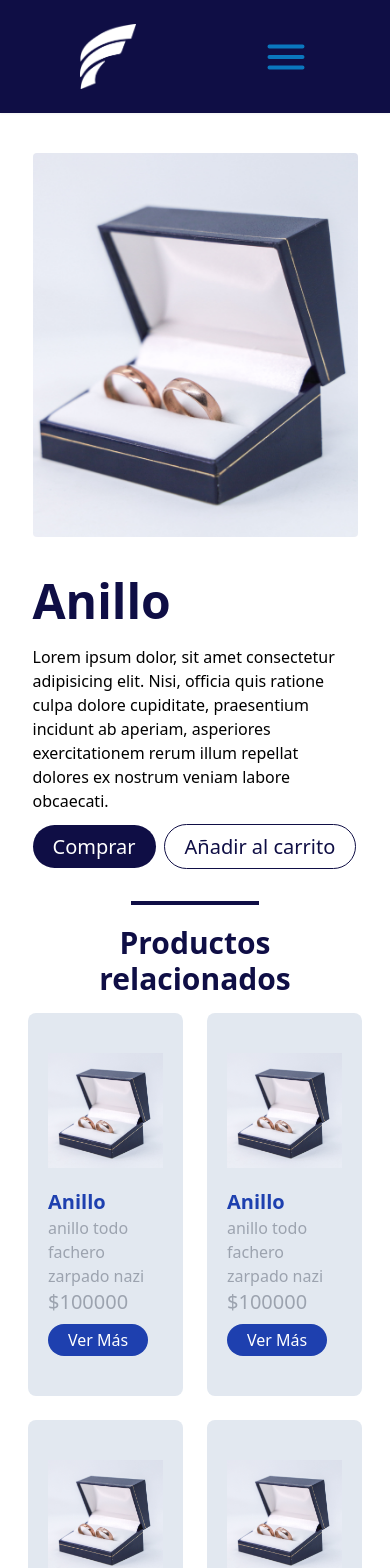
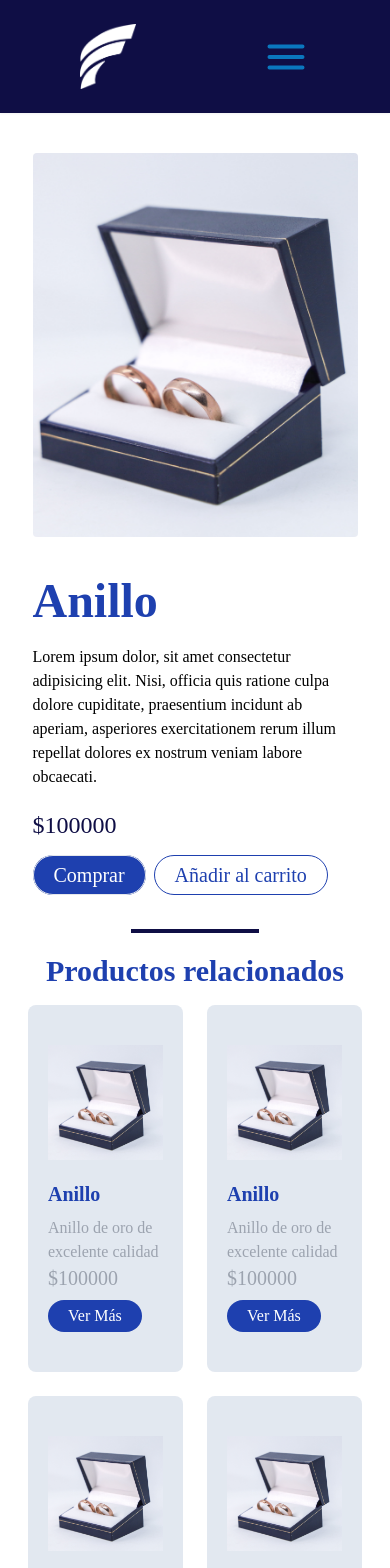
Before and after one commit to NachoXS15/fontenezJoyas, a React (Vite) app: page /producto in a window 390 px wide. Shown: the top 1568 px of the page. Built offline with nearby package versions, Linux system fonts and the light colour scheme; a web font is replaced by a local one.

Commit message:
fixed visual bugs and created responsive layout for banner in index

```diff
--- a/src/components/Card.tsx
+++ b/src/components/Card.tsx
@@ -3,14 +3,14 @@ import img from '../assets/anillo.jpg'
 
 export default function Card() {
     return (
-        <div className="w-fit bg-slate-200 rounded-lg m-2 flex px-5 py-10 flex-col items-start justify-between gap-5 hover:scale-105 hover:shadow-sm hover:cursor-pointer transition">
+        <NavLink to="/producto" className="w-fit bg-slate-200 rounded-lg m-2 flex px-5 py-10 flex-col items-start justify-between gap-5 hover:scale-105 hover:shadow-sm hover:cursor-pointer transition" style={{fontFamily: 'quador'}}>
             <img src={img} className='md:w-60' alt="" />
             <div className="flex flex-col">
                 <h2 className="text-xl lg:text-2xl font-bold text-blue-800">Anillo</h2>
-                <h4 className="text-md text-gray-400">anillo todo fachero zarpado nazi</h4>
+                <h4 className="text-md text-gray-400 mt-2">Anillo de oro de excelente calidad</h4>
                 <h3 className="text-xl text-gray-400">$100000</h3>
                 <NavLink to="/producto" className="rounded-full text-white bg-blue-800 px-5 mt-2 py-1 w-fit">Ver Más</NavLink>
             </div>
-        </div>
+        </NavLink>
     )
 }
--- a/src/components/Categories.tsx
+++ b/src/components/Categories.tsx
@@ -3,7 +3,7 @@ import { CategoriesArt, CategoriesJoyas } from "../config/Categories";
 export default function Categories() {
     return (
         <>
-            <aside className="hidden xl:block xl:w-fit lg:px-10 bg-slate-200 px-10 py-14">
+            <aside className="hidden xl:block xl:w-fit lg:px-10 bg-slate-200 px-10 py-14" style={{fontFamily: 'quador'}}>
                 <div className="flex gap-2 flex-col">
                     <h2 className="text-3xl text-blue-800 font-bold uppercase">Joyas</h2>
                     <div className="flex flex-col">
--- a/src/components/Footer.tsx
+++ b/src/components/Footer.tsx
@@ -3,7 +3,7 @@ import logo from '../assets/iso_blanco.png'
 export default function Footer() {
     return (
         <>
-            <footer className='w-full h-fit bg-purplemain flex flex-col justify-center md:items-start px-10 md:px-36 md:pt-10'>
+            <footer className='w-full h-fit bg-purplemain flex flex-col justify-center md:items-start px-10 md:px-36 md:pt-10' style={{fontFamily: 'quador'}}>
                 <div className='w-full md:flex flex-row justify-center gap-x-6 items-center'>
                     <div className="w-full mt-10 md:hidden flex justify-center md:justify-center">
                         <img src={logo} alt="Logo" className="w-20 md:w-24" />
--- a/src/components/Header.tsx
+++ b/src/components/Header.tsx
@@ -10,9 +10,9 @@ export default function Header() {
     }
     return (
         <>
-            <header className='bg-purplemain text-white flex justify-between items-center py-6 px-20 md:py-4 md:px-7 md:justify-around select-none drop-shadow-sm'>
+            <header className='bg-purplemain text-white flex justify-between items-center py-6 px-20 md:py-4 md:px-7 md:justify-around select-none drop-shadow-sm' style={{fontFamily: 'quador'}}>
                 <NavLink to="/">
-                    <img src={logo} className="w-14 md:w-10" alt="" />
+                    <img src={logo} className="w-14 md:w-10 hover:scale-105 transition" alt="" />
                 </NavLink>
                 <nav className='hidden md:flex justify-center items-center gap-10'>
                     <NavLink className="mx-5 text-lg text-bluemain md:hover:scale-105 transition" style={{ fontFamily: 'Mundial' }} to="/productos">Productos</NavLink>
@@ -29,9 +29,9 @@ export default function Header() {
             {isClick && (
                 <div className='md:hidden bg-slate-200 h-fit py-9 bottom-0'>
                     <hr className='w-3/5 m-auto border border-purplemain' />
-                    <div className='flex flex-col mt-3'>
-                        <NavLink className="hover:scale-105 transition my-2 mx-9 text-2xl text-purplemain" style={{ fontFamily: 'Mundial' }} to="/productos">Productos</NavLink>
-                        <NavLink className="hover:scale-105 transition my-2 mx-9 text-2xl text-purplemain" style={{ fontFamily: 'Mundial' }} to="/about">Nosotros</NavLink>
+                    <div className='flex flex-col mt-3' style={{fontFamily: 'quador'}}>
+                        <NavLink className="hover:scale-105 transition my-2 mx-9 text-2xl text-purplemain" to="/productos">Productos</NavLink>
+                        <NavLink className="hover:scale-105 transition my-2 mx-9 text-2xl text-purplemain" to="/about">Nosotros</NavLink>
                     </div>
                 </div>
             )}
--- a/src/pages/About.tsx
+++ b/src/pages/About.tsx
@@ -4,7 +4,7 @@ import Layout from "../components/Layout";
 export default function About() {
   return (
     <Layout>
-        <div className="min-h-screen flex flex-col items-center gap-10 justify-center">
+        <div className="min-h-screen flex flex-col items-center gap-10 justify-center" style={{fontFamily: 'quador'}}>
             <h2 className="text-9xl text-purple-900 font-bold">:(</h2>
             <p className="text-5xl text-purplemain">¡Página en desarrollo!</p>
             <NavLink to="/" className="bg-purplemain rounded-full w-fit px-5 py-2 text-white text-3xl">Volver a inicio</NavLink>
--- a/src/pages/Index.tsx
+++ b/src/pages/Index.tsx
@@ -4,12 +4,27 @@ import bannerImg from '../assets/banner_img.jpg'
 export default function Index() {
   return (
     <Layout>
-      <div className="w-full h-[600px] flex gap-3 md:mt-5 px-10">
+      <div className="hidden w-full h-[600px] md:flex gap-3 md:mt-5 px-10">
         <div className="w-4/6 bg-center bg-cover bg-slate-500" style={{backgroundImage: `url(${bannerImg})`}}></div>
         <div className="w-2/6 bg-purplemain flex items-center justify-center">
           <img src={logo} width={500} alt="" />
         </div>
       </div>
+      <section id="banner" className="w-full relative md:hidden h-[650px] flex flex-col-reverse text-white justify-center items-center md:flex-row">
+        <div className="w-[55%] md:mt-[476px] z-50 h-full flex justify-center items-center  md:items-start flex-col text-center">
+          <div className="flex justify-start absolute md:static items-start font-semibold font-poppins">
+            <img src={logo} width={400} alt="" />
+          </div>
+
+        </div>
+        <div
+          id="profile"
+          style={{ backgroundImage: `url(${bannerImg})` }}
+          className="w-full h-full absolute md:bg-local md:static md:w-[45%] md:h-[650px] bg-opacity-15 bg-center bg-cover"
+        >
+          <div className="bg-purplemain w-full h-full bg-cover bg-opacity-40 absolute"></div>
+        </div>
+      </section>
       <div className="w-full h-96 bg-white px-5">
         <h2 className="h-96 text-darkblue text-5xl flex justify-center items-center tracking-widest text-center">100 años celebrando la belleza en cada joya.</h2>
       </div>
--- a/src/pages/Products.tsx
+++ b/src/pages/Products.tsx
@@ -6,11 +6,11 @@ import { Cancel, Check } from "../components/ui/Icons";
 export default function Products() {
   return (
     <Layout>
-        <main className="max-w-full flex justify-center font-serif">
+        <main className="max-w-full flex justify-center font-serif" style={{fontFamily: 'quador'}}>
             <Categories />
             <section className="w-full xl:w-9/12 flex items-start flex-col justify-center m-auto bg-slate-50 px-5 md:px-10 py-12">
                 <div className="w-full flex items-center justify-between mb-10">
-                  <h2 className="text-center pl-2 text-3xl font-bold text-purplemain">Nuestros Productos</h2>
+                  <h2 className="text-center pl-2 text-3xl font-bold text-blue-800">Nuestros Productos</h2>
                   <form className="flex items-center text-xl gap-2 text-purplemain">
                     <select name="" id="" className="w-28 border-2 border-purplemain rounded-full px-2 py-1 pr-2">
                       <option value="" className="">Filtros</option>
--- a/src/pages/SingleProduct.tsx
+++ b/src/pages/SingleProduct.tsx
@@ -5,23 +5,23 @@ import Card from "../components/Card";
 export default function SingleProduct() {
   return (
     <Layout>
-      <div className="w-full lg:w-5/6 my-10 md:px-10 md:my-14 h-fit m-auto flex flex-col md:flex-row items-center justify-center gap-10">
+      <div className="w-full lg:w-5/6 my-10 lg:px-24 md:my-14 h-fit m-auto flex flex-col md:flex-row items-center justify-center gap-10" style={{fontFamily: 'quador'}}>
         <div className="w-10/12 md:w-2/6 h-96 bg-cover bg-center bg-slate-700 rounded" style={{backgroundImage: `url(${img})`}}>
 
         </div>
         <div className="w-10/12 md:w-1/2 flex flex-col gap-5">
-            <h2 className="text-5xl font-bold text-purplemain">Anillo</h2>
+            <h2 className="text-5xl font-bold text-blue-800">Anillo</h2>
             <p className="text-md">Lorem ipsum dolor, sit amet consectetur adipisicing elit. Nisi, officia quis ratione culpa dolore cupiditate, praesentium incidunt ab aperiam, asperiores exercitationem rerum illum repellat dolores ex nostrum veniam labore obcaecati.</p>
+            <p className="text-2xl text-purplemain font-medium">$100000</p>
             <div className="">
-              <NavLink to="/" className="bg-purplemain mr-2 mt-5 md:mt-10 rounded-full w-fit px-5 py-2 text-white text-xl">Comprar</NavLink>
-              <NavLink to="/" className="border border-purplemain mt-5 md:mt-10 rounded-full w-fit px-5 py-2 text-purplemain text-xl">Añadir al carrito</NavLink>
-
+              <NavLink to="/" className="bg-blue-800 mr-2 mt-5 md:mt-10 rounded-full border w-fit px-5 py-2 text-white text-xl transition hover:bg-white hover:border-blue-800 hover:text-blue-800">Comprar</NavLink>
+              <NavLink to="/" className="border border-blue-800 mt-5 md:mt-10 rounded-full w-fit px-5 py-2 text-blue-800 text-xl hover:bg-blue-800 hover:text-white transition">Añadir al carrito</NavLink>
             </div>
         </div>
       </div>
       <hr className="border-2 m-auto border-purplemain w-32" />
-      <div className="w-full lg:w-4/6 m-auto my-5 px-5">
-        <h2 className="text-center text-purplemain font-semibold text-3xl mb-2">Productos relacionados</h2>
+      <div className="w-full lg:w-4/6 m-auto my-5 px-5" style={{fontFamily: 'quador'}}>
+        <h2 className="text-center text-blue-800 font-semibold text-3xl mb-2">Productos relacionados</h2>
         <div className="w-full  grid grid-cols-2 sm:grid-cols-2 md:grid-cols-3 xl:grid-cols-4 gap-2 md:gap-1">
           <Card />
           <Card />
```
